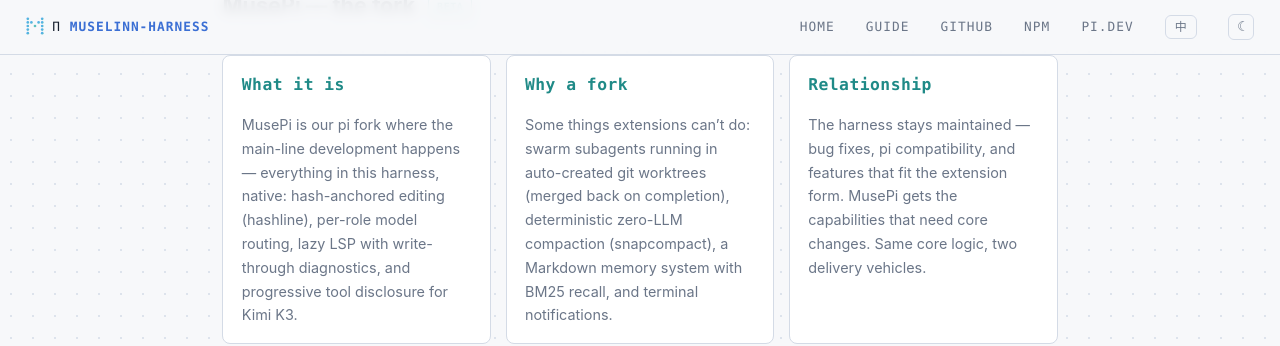
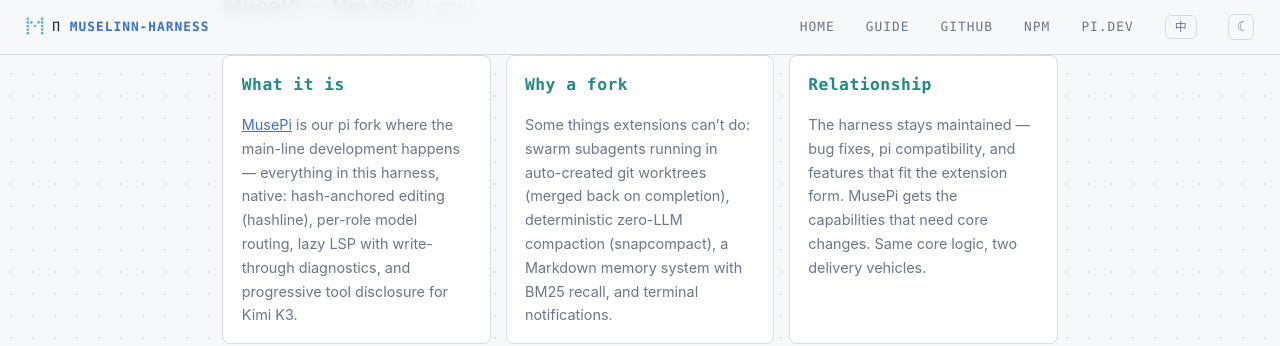
Before and after one commit to MuseLinn/pi-muselinn-harness, a Jekyll site: the page built from docs/index.md, in a window 1280 px wide and 900 px high, scrolled down 7681 px. Shown: the top 346 px of the window. Built offline with Jekyll 4.4.1, drawn with Linux system fonts in a browser that asks for light colours; some of the changed lines change nothing that is shown.

Commit message:
docs: link MusePi heading and card to PLAN.md

```diff
--- a/docs/index.md
+++ b/docs/index.md
@@ -188,11 +188,11 @@
 
 <style>.beta-badge{display:inline-block;font-family:var(--mono);font-size:.62rem;letter-spacing:.06em;padding:.12rem .5rem;border-radius:4px;border:1px solid var(--accent2);color:var(--accent2);vertical-align:middle;margin-left:.5rem;line-height:1.4}</style>
 
-<h2><span data-l="en">MusePi — the fork</span><span data-l="zh">MusePi — 我们的 fork</span> <span class="beta-badge">BETA</span></h2>
+<h2><a href="https://github.com/MuseLinn/pi-muselinn-harness/blob/main/MusePi-PLAN.md" style="color:inherit;text-decoration:none">MusePi — the fork</a> <span class="beta-badge">BETA</span></h2>
 <div class="roadmap-grid">
 <div class="card reveal" markdown="1">
 ### <span data-l="en">What it is</span><span data-l="zh">是什么</span>
-<span data-l="en">MusePi is our pi fork where the main-line development happens — everything in this harness, native: hash-anchored editing (hashline), per-role model routing, lazy LSP with write-through diagnostics, and progressive tool disclosure for Kimi K3.</span><span data-l="zh">MusePi 是我们的 pi fork，主线开发所在——本 harness 能力的原生形态：哈希锚定编辑（hashline）、分角色模型路由、LSP 懒加载与写后诊断回灌、K3 动态工具加载。</span>
+<span data-l="en"><a href="https://github.com/MuseLinn/pi-muselinn-harness/blob/main/MusePi-PLAN.md">MusePi</a> is our pi fork where the main-line development happens — everything in this harness, native: hash-anchored editing (hashline), per-role model routing, lazy LSP with write-through diagnostics, and progressive tool disclosure for Kimi K3.</span><span data-l="zh"><a href="https://github.com/MuseLinn/pi-muselinn-harness/blob/main/MusePi-PLAN.md">MusePi</a> 是我们的 pi fork，主线开发所在——本 harness 能力的原生形态：哈希锚定编辑（hashline）、分角色模型路由、LSP 懒加载与写后诊断回灌、K3 动态工具加载。</span>
 </div>
 <div class="card reveal" markdown="1">
 ### <span data-l="en">Why a fork</span><span data-l="zh">为什么 fork</span>
```
